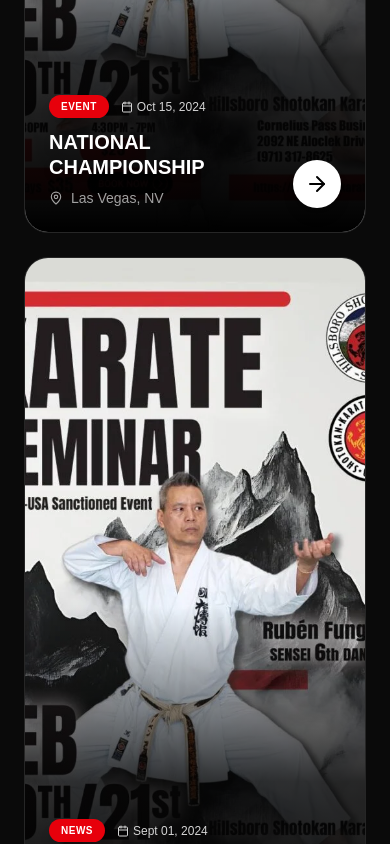
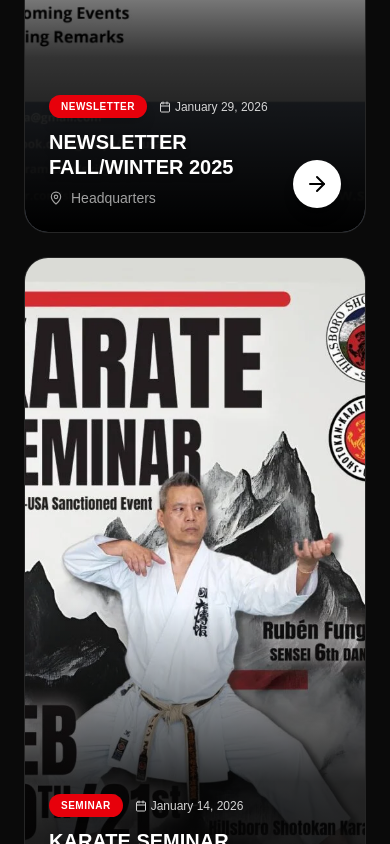
Before and after one commit to davidherascu-tx/skifusa, a Next.js app: page / in a window 390 px wide. Shown: the part 3320-4164 px from the top of the page. Built offline with nearby package versions, Linux system fonts and the light colour scheme.

Commit message:
hover to mobile

```diff
--- a/app/page.tsx
+++ b/app/page.tsx
@@ -125,25 +125,25 @@
 
           <div className="grid md:grid-cols-3 gap-6">
             <NewsCard
-              category="Event"
-              date="Oct 15, 2024"
-              title="National Championship"
-              location="Las Vegas, NV"
-              image="/seminar_feb_20_21_2026.webp" // Flyer
+              category="Newsletter"
+              date="January 29, 2026"
+              title="Newsletter Fall/Winter 2025"
+              location="Headquarters"
+              image="/SKIF_Newsletter_Winter_2025.webp"
             />
             <NewsCard
-              category="News"
-              date="Sept 01, 2024"
-              title="Dan Grading Results"
+              category="Seminar"
+              date="January 14, 2026"
+              title="Karate Seminar with Ruben Fung, 6.Dan"
               location="Headquarters"
               image="/seminar_feb_20_21_2026.webp"
             />
             <NewsCard
               category="Seminar"
-              date="Aug 20, 2024"
-              title="Summer Camp"
-              location="Miami, FL"
-              image="/seminar_feb_20_21_2026.webp"
+              date="December 30, 2025"
+              title="2026 SKIF Houston Annual Gasshuku"
+              location="Houston, TX"
+              image="/skif_gasshuku_houston_2026.webp"
             />
           </div>
         </div>
@@ -174,26 +174,27 @@
             src={image}
             alt={title}
             fill
-            className="object-cover transition-transform duration-700 group-hover:scale-105"
+            // Added 'group-active:' classes for mobile touch feedback
+            className="object-cover transition-transform duration-700 group-hover:scale-105 group-active:scale-105"
          />
       </div>
 
-      {/* Hover Background Overlay */}
-      {/* Visible on tap on mobile (active state) or hover on desktop */}
-      <div className="absolute inset-0 bg-black/30 opacity-0 group-hover:opacity-100 transition-opacity duration-500" />
+      {/* Hover/Active Background Overlay */}
+      {/* Visible on hover (Desktop) OR Active/Touch (Mobile) */}
+      <div className="absolute inset-0 bg-black/30 opacity-0 group-hover:opacity-100 group-active:opacity-100 transition-opacity duration-500" />
 
       {/* Dark Overlay Gradient (Bottom only, permanent) */}
       <div className="absolute inset-x-0 bottom-0 h-1/2 bg-gradient-to-t from-black via-black/80 to-transparent" />
 
       {/* Content Area */}
       <div className="absolute inset-0 p-6 flex flex-col justify-end z-20">
-         <div className="flex items-end justify-between w-full">
+         <div className="flex items-end justify-between w-full gap-4">
 
-             {/* Left Text Info */}
-             <div className="flex flex-col items-start w-full pr-2">
+             {/* Left Text Info - Changed 'w-full' to 'flex-1' so it doesn't push the arrow off screen on mobile */}
+             <div className="flex flex-col items-start flex-1 pr-2">
 
                  {/* CATEGORY & DATE */}
-                 <div className="flex items-center gap-3 mb-3">
+                 <div className="flex flex-wrap items-center gap-3 mb-3">
                      <span className="bg-red-600 text-white text-[10px] font-bold px-3 py-1 rounded-full uppercase tracking-wider shadow-lg">
                         {category}
                      </span>
@@ -212,12 +213,12 @@
              </div>
 
              {/* Arrow Button */}
-             {/* Mobile (Default): Visible (opacity-100), No offset (translate-y-0)
-                Desktop (lg:): Hidden (opacity-0), Offset down (translate-y-4) -> Visible on Hover
+             {/* MOBILE (Default): opacity-100 translate-y-0 (Always Visible)
+                DESKTOP (md:): opacity-0 translate-y-4 (Hidden by default, reveals on hover)
              */}
              <div className="bg-white text-black p-3 rounded-full shadow-lg shrink-0
                              opacity-100 translate-y-0
-                             lg:opacity-0 lg:translate-y-4 lg:group-hover:opacity-100 lg:group-hover:translate-y-0
+                             md:opacity-0 md:translate-y-4 md:group-hover:opacity-100 md:group-hover:translate-y-0
                              transition-all duration-300 ease-out">
                 <ArrowRight size={24} />
              </div>
```
